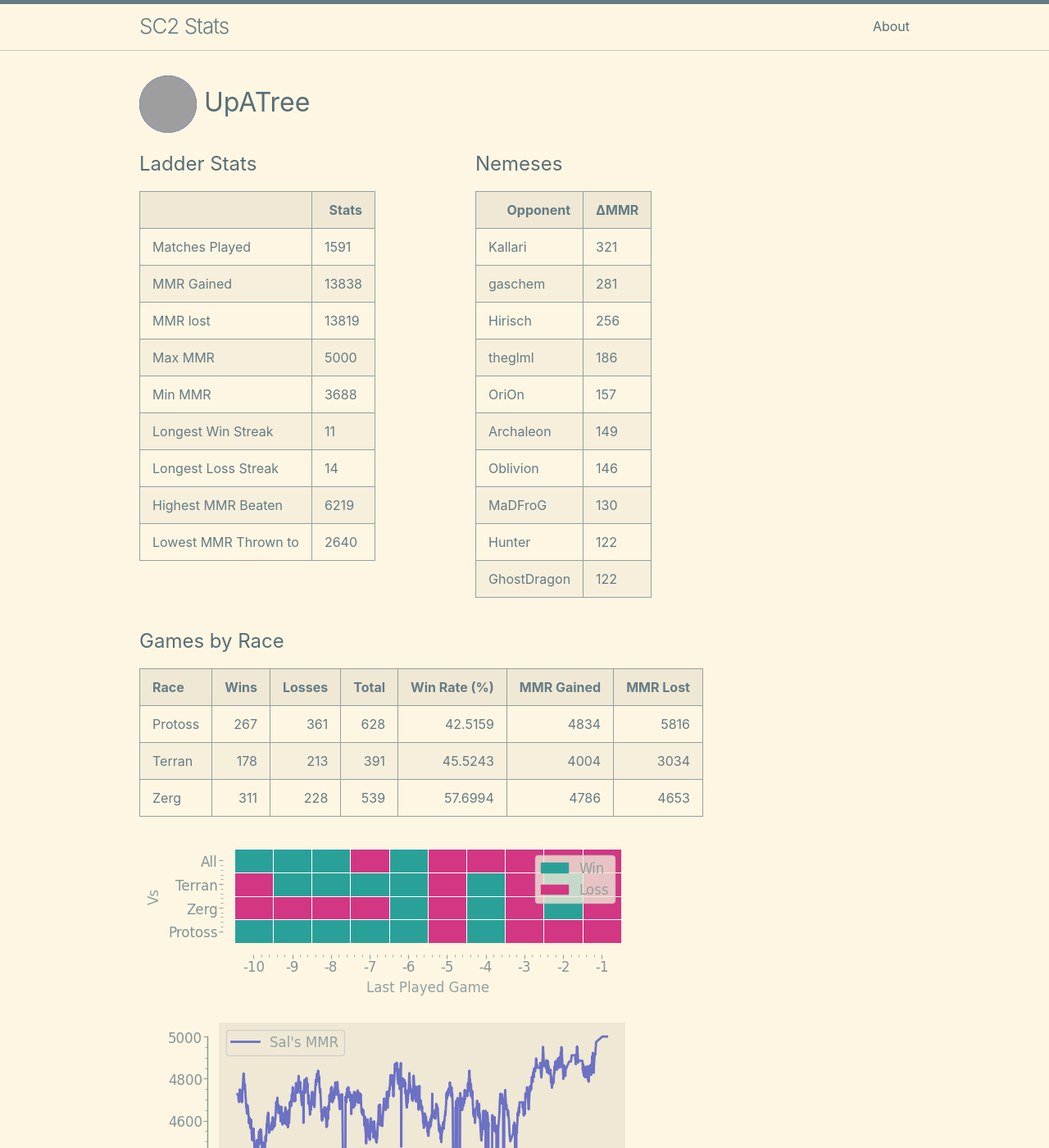
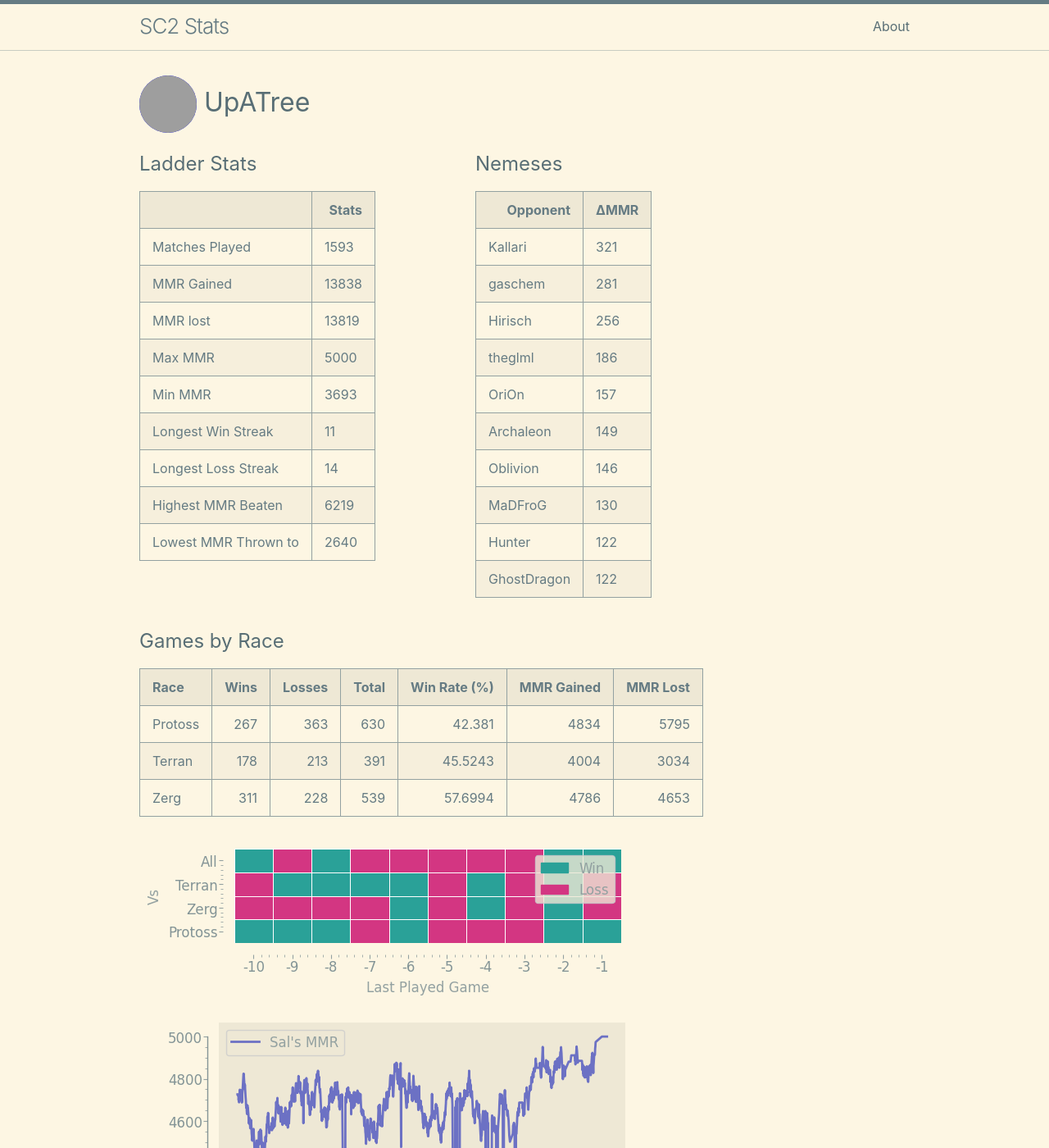
Before and after one commit to kylermurphy/UpATree, a Jekyll site: the page built from docs/index.md, in a window 1280 px wide and 1400 px high. Shown: the whole window at 82% size. Built offline with Jekyll 4.4.1, drawn with Linux system fonts in a browser that asks for light colours; grey boxes are pictures that could not be loaded.

Commit message:
running on push

```diff
--- a/docs/index.md
+++ b/docs/index.md
@@ -18,7 +18,7 @@ layout: home
   <tbody>
     <tr>
       <td>Matches Played</td>
-      <td>1591</td>
+      <td>1593</td>
     </tr>
     <tr>
       <td>MMR Gained</td>
@@ -34,7 +34,7 @@ layout: home
     </tr>
     <tr>
       <td>Min MMR</td>
-      <td>3688</td>
+      <td>3693</td>
     </tr>
     <tr>
       <td>Longest Win Streak</td>
@@ -114,7 +114,7 @@ layout: home
 
 | Race    |   Wins |   Losses |   Total |   Win Rate (%) |   MMR Gained |   MMR Lost |
 |:--------|-------:|---------:|--------:|---------------:|-------------:|-----------:|
-| Protoss |    267 |      361 |     628 |        42.5159 |         4834 |       5816 |
+| Protoss |    267 |      363 |     630 |        42.381  |         4834 |       5795 |
 | Terran  |    178 |      213 |     391 |        45.5243 |         4004 |       3034 |
 | Zerg    |    311 |      228 |     539 |        57.6994 |         4786 |       4653 |
 
--- a/log.txt
+++ b/log.txt
@@ -749,3 +749,4 @@ Writing a log file 2025-03-30 18:29:08.
 Writing a log file 2025-03-30 18:49:28.
 Writing a log file 2025-03-30 19:17:28.
 Writing a log file 2025-03-30 19:29:43.
+Writing a log file 2025-03-30 19:47:49.
```
Also changed, not shown: docs/assets/MMR.png, docs/assets/daily.png, docs/assets/gm_hist.png, docs/assets/r_wrt.png, 1 other file.
